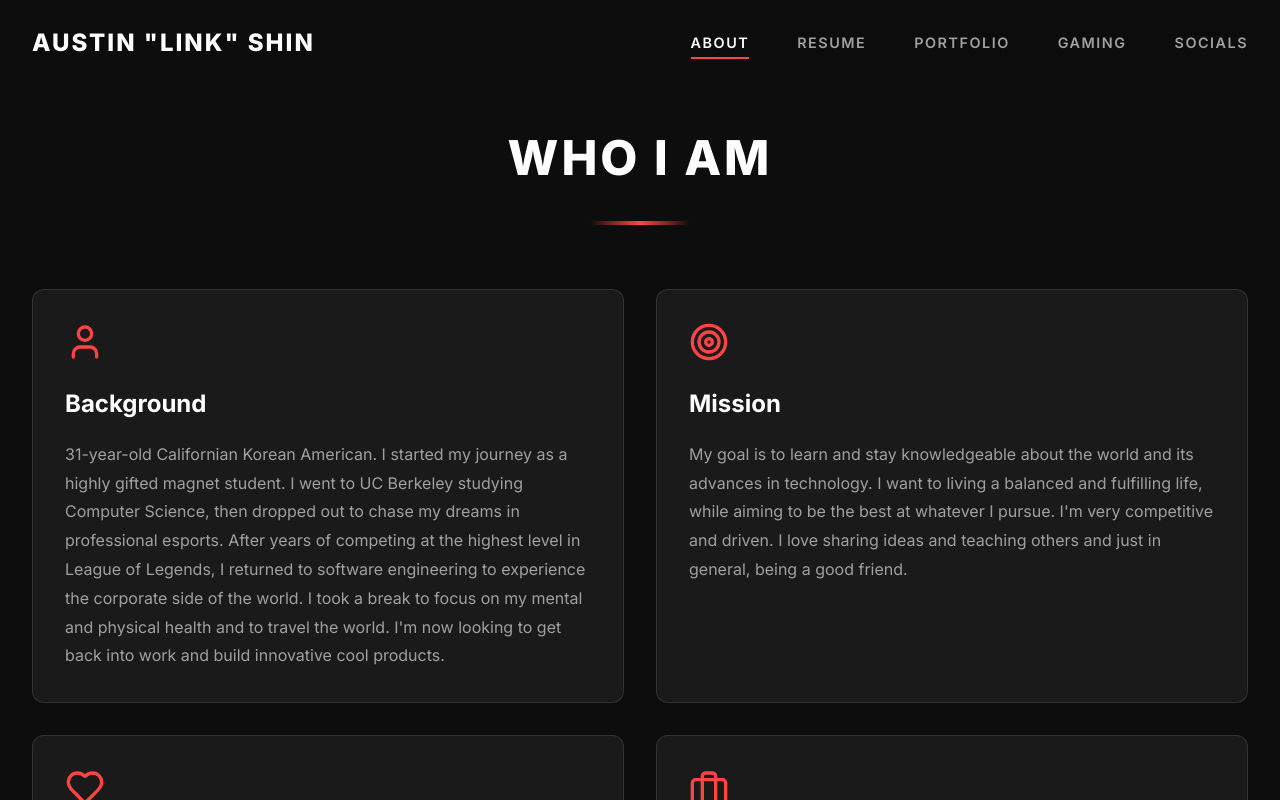
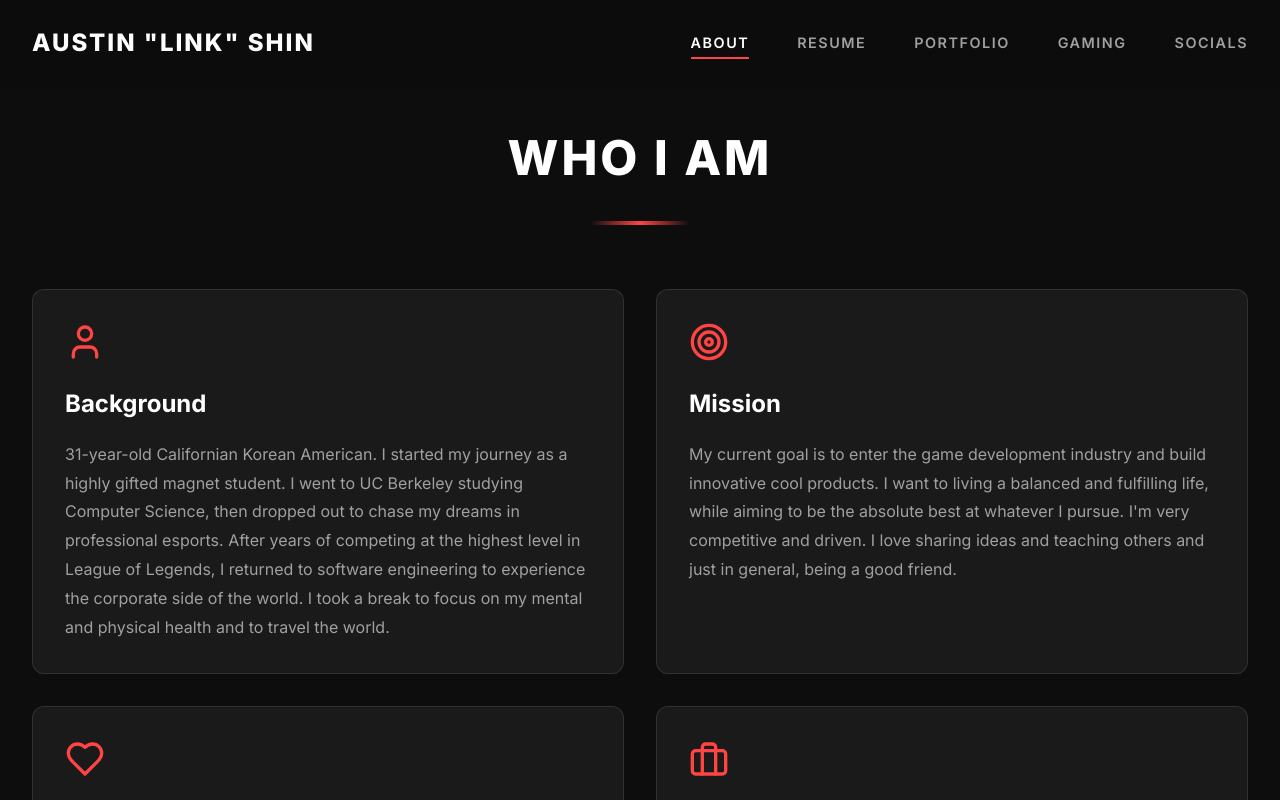
Before and after one commit to austinshin/portfolio, a React (Vite) app: page /about in a window 1280 px wide. Shown: the top 800 px of the page. Built offline with nearby package versions, Linux system fonts and the light colour scheme.

Commit message:
chore: Update About page content

```diff
--- a/src/pages/About.tsx
+++ b/src/pages/About.tsx
@@ -32,7 +32,7 @@ const About = () => {
             professional esports. After years of competing at the highest level in League of
             Legends, I returned to software engineering to experience the corporate side of the world.
             I took a break to focus on my mental and physical health and to travel the world.
-            I'm now looking to get back into work and build innovative cool products.
+
           </p>
         </motion.div>
 
@@ -47,8 +47,8 @@ const About = () => {
           </div>
           <h2>Mission</h2>
           <p>
-            My goal is to learn and stay knowledgeable about the world and its advances in technology.
-            I want to living a balanced and fulfilling life, while aiming to be the best at whatever I pursue.
+            My current goal is to enter the game development industry and build innovative cool products.
+            I want to living a balanced and fulfilling life, while aiming to be the absolute best at whatever I pursue.
             I'm very competitive and driven. I love sharing ideas and teaching others and just in general, being a good friend.
           </p>
         </motion.div>
@@ -68,6 +68,7 @@ const About = () => {
             decision-making, and how to perform under pressure. Today, I channel that same
             intensity into software engineering, building tools and systems to make my life and the others around me a bit easier.
             I'm a big advocate on health and wellness, constantly self-reflecting on how I can make my life 1% better everyday.
+            I strongly believe that I can accomplish anything I put my mind to.
           </p>
         </motion.div>
 
```
